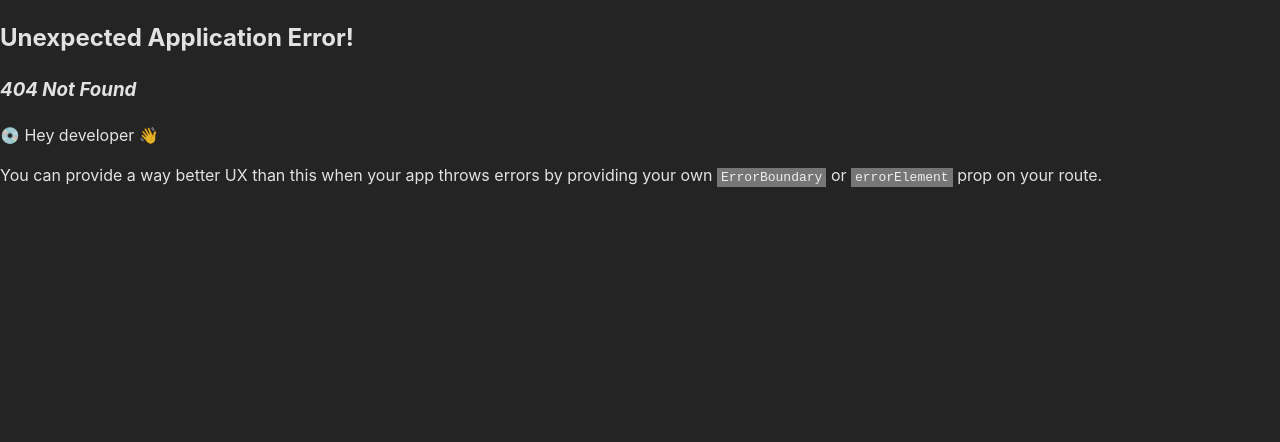
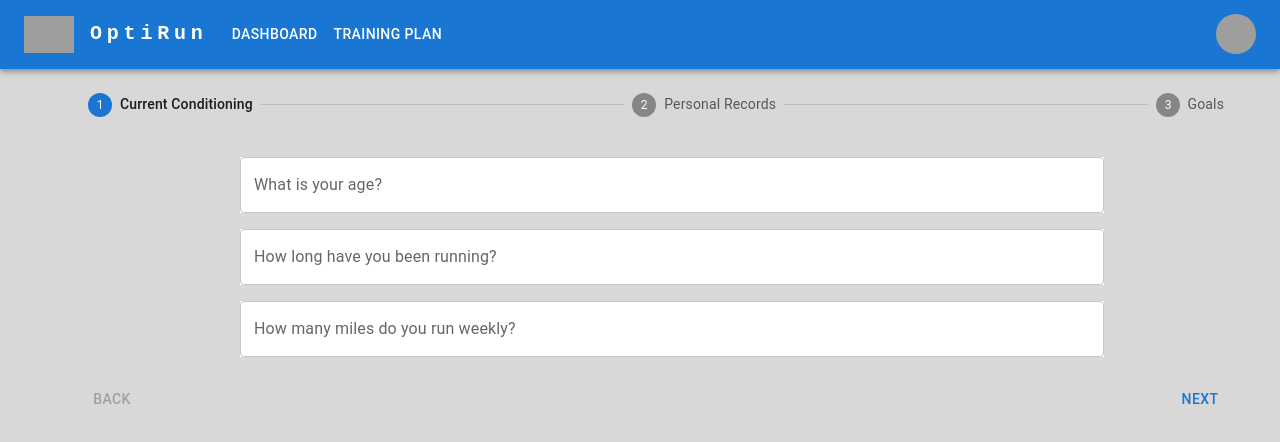
Before and after one commit to elizacohen5/running-coach, a React (Vite) app in the folder client/: page /new-plan in a window 1280 px wide. Before the commit this address had no page. Shown: the top 442 px of the page. Built offline with nearby package versions, Linux system fonts and the light colour scheme; grey boxes are pictures that could not be loaded.

Commit message:
added new run flow ui

```diff
--- /dev/null
+++ b/client/src/components/CreatePlan/CurrentConditioningForm.jsx
@@ -0,0 +1,24 @@
+import Box from "@mui/material/Box";
+import TextField from "@mui/material/TextField";
+
+function CurrentConditioningForm() {
+  return (
+    <Box
+      component="form"
+      sx={{ display: "flex", flexDirection: "column", justifyContent: "center", gap: 2, mt: 5 }}
+    >
+      <TextField
+        label="What is your age?"
+        sx={{ width: "75%", backgroundColor: "white", ml: 20 }}
+      />
+      <TextField
+        label="How long have you been running?"
+        sx={{ width: "75%", backgroundColor: "white", ml: 20 }} />
+      <TextField
+        label="How many miles do you run weekly?"
+        sx={{ width: "75%", backgroundColor: "white", ml: 20 }} />
+    </Box>
+  );
+}
+
+export default CurrentConditioningForm;
--- /dev/null
+++ b/client/src/components/CreatePlan/GoalsForm.jsx
@@ -0,0 +1,58 @@
+import Box from "@mui/material/Box";
+import TextField from "@mui/material/TextField";
+import Typography from "@mui/material/Typography";
+import Radio from "@mui/material/Radio";
+import RadioGroup from "@mui/material/RadioGroup";
+import Checkbox from "@mui/material/Checkbox";
+import FormControlLabel from "@mui/material/FormControlLabel";
+
+function GoalsForm() {
+  return (
+    <Box
+      component="form"
+      sx={{ display: "flex", flexDirection: "column", gap: 2, mt: 5 }}
+    >
+      <Typography fontWeight="bold" color="black">
+        Do you want to:
+      </Typography>
+      <RadioGroup>
+        <FormControlLabel
+          sx={{ color: "black" }}
+          value="Train for a race"
+          control={<Radio />}
+          label="Train for a race"
+        />
+        <FormControlLabel
+          sx={{ color: "black" }}
+          value="Build a base"
+          control={<Radio />}
+          label="Build a base"
+        />
+      </RadioGroup>
+      <TextField
+        label="How many miles would you like to run weekly?"
+        sx={{ width: "75%", backgroundColor: "white" }}
+      />
+      <TextField
+        label="How many times per week would you like to run?"
+        sx={{ width: "75%", backgroundColor: "white" }}
+      />
+      <FormControlLabel
+        sx={{ color: "black" }}
+        control={<Checkbox />}
+        label="Include weight training in plan"
+      />
+      <FormControlLabel
+        sx={{ color: "black" }}
+        control={<Checkbox />}
+        label="Include cross training in plan"
+      />
+      <TextField
+        label="If training for a race, when is the race?"
+        sx={{ width: "75%", backgroundColor: "white" }}
+      />
+    </Box>
+  );
+}
+
+export default GoalsForm;
--- /dev/null
+++ b/client/src/components/CreatePlan/NewPlan.jsx
@@ -0,0 +1,104 @@
+import * as React from 'react';
+import Box from '@mui/material/Box';
+import Stepper from '@mui/material/Stepper';
+import Step from '@mui/material/Step';
+import StepLabel from '@mui/material/StepLabel';
+import Button from '@mui/material/Button';
+import Typography from '@mui/material/Typography';
+import CurrentConditioningForm from './CurrentConditioningForm';
+import PersonalRecordsForm from './PersonalRecordsForm';
+import GoalsForm from './GoalsForm';
+
+const steps = ['Current Conditioning', 'Personal Records', 'Goals'];
+
+export default function NewPlan() {
+  const [activeStep, setActiveStep] = React.useState(0);
+  const [skipped, setSkipped] = React.useState(new Set());
+
+
+  const isStepSkipped = (step) => {
+    return skipped.has(step);
+  };
+
+  const handleNext = () => {
+    let newSkipped = skipped;
+    if (isStepSkipped(activeStep)) {
+      newSkipped = new Set(newSkipped.values());
+      newSkipped.delete(activeStep);
+    }
+
+    setActiveStep((prevActiveStep) => prevActiveStep + 1);
+    setSkipped(newSkipped);
+  };
+
+  const handleBack = () => {
+    setActiveStep((prevActiveStep) => prevActiveStep - 1);
+  };
+
+  const handleReset = () => {
+    setActiveStep(0);
+  };
+
+  const getStepContent = (step) => {
+    switch (step) {
+      case 0:
+        return <CurrentConditioningForm />;
+      case 1:
+        return <PersonalRecordsForm />;
+      case 2:
+        return <GoalsForm />;
+      default:
+        return 'Unknown step';
+    }
+  };
+
+  return (
+    <Box sx={{ width: "90%", mt: 3, ml: 10 }}>
+      <Stepper activeStep={activeStep}>
+        {steps.map((label, index) => {
+          const stepProps = {};
+          const labelProps = {};
+          if (isStepSkipped(index)) {
+            stepProps.completed = false;
+          }
+          return (
+            <Step key={label} {...stepProps}>
+              <StepLabel {...labelProps} sx={{ color: 'white' }}>{label}</StepLabel>
+            </Step>
+          );
+        })}
+      </Stepper>
+      {activeStep === steps.length ? (
+        <React.Fragment>
+          <Typography sx={{ mt: 2, mb: 1, color: 'white' }}>
+            All steps completed - you&apos;re finished
+          </Typography>
+          <Box sx={{ display: 'flex', flexDirection: 'row', pt: 2 }}>
+            <Box sx={{ flex: '1 1 auto' }} />
+            <Button onClick={handleReset}>Reset</Button>
+          </Box>
+        </React.Fragment>
+      ) : (
+        <React.Fragment>
+           <Box sx={{ mt: 2, mb: 1 }}>
+            {getStepContent(activeStep)}
+          </Box>
+          <Box sx={{ display: 'flex', flexDirection: 'row', pt: 2 }}>
+            <Button
+              color="inherit"
+              disabled={activeStep === 0}
+              onClick={handleBack}
+              sx={{ mr: 1, color: 'white' }}
+            >
+              Back
+            </Button>
+            <Box sx={{ flex: '1 1 auto' }} />
+            <Button onClick={handleNext}>
+              {activeStep === steps.length - 1 ? 'Finish' : 'Next'}
+            </Button>
+          </Box>
+        </React.Fragment>
+      )}
+    </Box>
+  );
+}
--- /dev/null
+++ b/client/src/components/CreatePlan/PersonalRecordsForm.jsx
@@ -0,0 +1,36 @@
+import Box from "@mui/material/Box";
+import TextField from "@mui/material/TextField";
+
+function PersonalRecordsForm() {
+  return (
+    <Box
+      component="form"
+      sx={{
+        mt: 5,
+        display: "flex",
+        flexDirection: "column",
+        justifyContent: "center",
+        gap: 2,
+      }}
+    >
+      <TextField
+        label="What is your 5k record?"
+        sx={{ width: "75%", backgroundColor: "white", ml: 20 }}
+      />
+      <TextField
+        label="What is your 10k record?"
+        sx={{ width: "75%", backgroundColor: "white", ml: 20 }}
+      />
+      <TextField
+        label="What is your half marathon record?"
+        sx={{ width: "75%", backgroundColor: "white", ml: 20 }}
+      />
+      <TextField
+        label="What is your marathon record?"
+        sx={{ width: "75%", backgroundColor: "white", ml: 20 }}
+      />
+    </Box>
+  );
+}
+
+export default PersonalRecordsForm;
--- a/client/src/components/Header.jsx
+++ b/client/src/components/Header.jsx
@@ -1,44 +1,49 @@
-import * as React from 'react';
-import AppBar from '@mui/material/AppBar';
-import Box from '@mui/material/Box';
-import Toolbar from '@mui/material/Toolbar';
-import IconButton from '@mui/material/IconButton';
-import Typography from '@mui/material/Typography';
-import Menu from '@mui/material/Menu';
-import MenuIcon from '@mui/icons-material/Menu';
-import Container from '@mui/material/Container';
-import Avatar from '@mui/material/Avatar';
-import Button from '@mui/material/Button';
-import Tooltip from '@mui/material/Tooltip';
-import MenuItem from '@mui/material/MenuItem';
+import * as React from "react";
+import { useNavigate } from "react-router-dom";
+import AppBar from "@mui/material/AppBar";
+import Box from "@mui/material/Box";
+import Toolbar from "@mui/material/Toolbar";
+import IconButton from "@mui/material/IconButton";
+import Typography from "@mui/material/Typography";
+import Menu from "@mui/material/Menu";
+import MenuIcon from "@mui/icons-material/Menu";
+import Container from "@mui/material/Container";
+import Avatar from "@mui/material/Avatar";
+import Button from "@mui/material/Button";
+import Tooltip from "@mui/material/Tooltip";
+import MenuItem from "@mui/material/MenuItem";
 
-const pages = ['Dashboard', 'Training Plan'];
-const settings = ['Profile', 'Account', 'Dashboard', 'Logout'];
 
 function Header() {
-  const [anchorElNav, setAnchorElNav] = React.useState(null);
   const [anchorElUser, setAnchorElUser] = React.useState(null);
+  const navigate = useNavigate();
 
-  const handleOpenNavMenu = (event) => {
-    setAnchorElNav(event.currentTarget);
-  };
+
   const handleOpenUserMenu = (event) => {
     setAnchorElUser(event.currentTarget);
-  };
-
-  const handleCloseNavMenu = () => {
-    setAnchorElNav(null);
   };
 
   const handleCloseUserMenu = () => {
     setAnchorElUser(null);
   };
 
+  const handleNewPlanClick = () => {
+    navigate("/new-plan");
+    handleCloseUserMenu();
+  };
+
+  const handleDashboardClick = () => {
+    navigate("/home")
+  }
+
   return (
     <AppBar position="static">
       <Container maxWidth="xl">
         <Toolbar disableGutters>
-          <img className='runner-logo' src='https://www.svgrepo.com/show/6247/sprint.svg'></img>
+          <img
+            className="runner-logo"
+            src="https://www.svgrepo.com/show/6247/sprint.svg"
+          ></img>
           <Typography
             variant="h6"
             noWrap
@@ -47,52 +52,27 @@ function Header() {
             sx={{
               mr: 2,
               ml: 2,
-              display: { xs: 'none', md: 'flex' },
-              fontFamily: 'monospace',
+              display: { xs: "none", md: "flex" },
+              fontFamily: "monospace",
               fontWeight: 700,
-              letterSpacing: '.3rem',
-              color: 'inherit',
-              textDecoration: 'none',
+              letterSpacing: ".3rem",
+              color: "inherit",
+              textDecoration: "none",
             }}
           >
             OptiRun
           </Typography>
 
-          <Box sx={{ flexGrow: 1, display: { xs: 'flex', md: 'none' } }}>
+          <Box sx={{ flexGrow: 1, display: { xs: "flex", md: "none" } }}>
             <IconButton
               size="large"
               aria-label="account of current user"
               aria-controls="menu-appbar"
               aria-haspopup="true"
-              onClick={handleOpenNavMenu}
               color="inherit"
             >
               <MenuIcon />
             </IconButton>
-            <Menu
-              id="menu-appbar"
-              anchorEl={anchorElNav}
-              anchorOrigin={{
-                vertical: 'bottom',
-                horizontal: 'left',
-              }}
-              keepMounted
-              transformOrigin={{
-                vertical: 'top',
-                horizontal: 'left',
-              }}
-              open={Boolean(anchorElNav)}
-              onClose={handleCloseNavMenu}
-              sx={{
-                display: { xs: 'block', md: 'none' },
-              }}
-            >
-              {pages.map((page) => (
-                <MenuItem key={page} onClick={handleCloseNavMenu}>
-                  <Typography textAlign="center">{page}</Typography>
-                </MenuItem>
-              ))}
-            </Menu>
           </Box>
           <Typography
             variant="h5"
@@ -101,27 +81,30 @@ function Header() {
             href="#app-bar-with-responsive-menu"
             sx={{
               mr: 2,
-              display: { xs: 'flex', md: 'none' },
+              display: { xs: "flex", md: "none" },
               flexGrow: 1,
-              fontFamily: 'monospace',
+              fontFamily: "monospace",
               fontWeight: 700,
-              letterSpacing: '.3rem',
-              color: 'inherit',
-              textDecoration: 'none',
+              letterSpacing: ".3rem",
+              color: "inherit",
+              textDecoration: "none",
             }}
           >
             LOGO
           </Typography>
-          <Box sx={{ flexGrow: 1, display: { xs: 'none', md: 'flex' } }}>
-            {pages.map((page) => (
-              <Button
-                key={page}
-                onClick={handleCloseNavMenu}
-                sx={{ my: 2, color: 'white', display: 'block' }}
-              >
-                {page}
-              </Button>
-            ))}
+          <Box sx={{ flexGrow: 1, display: { xs: "none", md: "flex" } }}>
+            <Button
+              onClick={handleDashboardClick}
+              sx={{ my: 2, color: "white", display: "block" }}
+            >
+              Dashboard
+            </Button>
+            <Button
+              // onClick={gonna want to nagivate to training plan}
+              sx={{ my: 2, color: "white", display: "block" }}
+            >
+              Training Plan
+            </Button>
           </Box>
 
           <Box sx={{ flexGrow: 0 }}>
@@ -131,26 +114,27 @@ function Header() {
               </IconButton>
             </Tooltip>
             <Menu
-              sx={{ mt: '45px' }}
+              sx={{ mt: "45px" }}
               id="menu-appbar"
               anchorEl={anchorElUser}
               anchorOrigin={{
-                vertical: 'top',
-                horizontal: 'right',
+                vertical: "top",
+                horizontal: "right",
               }}
               keepMounted
               transformOrigin={{
-                vertical: 'top',
-                horizontal: 'right',
+                vertical: "top",
+                horizontal: "right",
               }}
               open={Boolean(anchorElUser)}
               onClose={handleCloseUserMenu}
             >
-              {settings.map((setting) => (
-                <MenuItem key={setting} onClick={handleCloseUserMenu}>
-                  <Typography textAlign="center">{setting}</Typography>
-                </MenuItem>
-              ))}
+              <MenuItem onClick={handleNewPlanClick}>
+                <Typography textAlign="center">New Training Plan</Typography>
+              </MenuItem>
+              <MenuItem onClick={handleCloseUserMenu}>
+                <Typography textAlign="center"> Logout </Typography>
+              </MenuItem>
             </Menu>
           </Box>
         </Toolbar>
--- a/client/src/index.css
+++ b/client/src/index.css
@@ -5,7 +5,7 @@
 
   color-scheme: light dark;
   color: rgba(255, 255, 255, 0.87);
-  background-color: #242424;
+  background-color: #d8d8d8;
 
   font-synthesis: none;
   text-rendering: optimizeLegibility;
--- a/client/src/routes.jsx
+++ b/client/src/routes.jsx
@@ -2,6 +2,7 @@ import App from "./App"
 import Home from "./components/Home"
 import Login from "./components/Login"
 import Signup from "./components/Signup"
+import NewPlan from "./components/CreatePlan/NewPlan"
 import { Navigate } from "react-router-dom"
 
 
@@ -35,6 +36,10 @@ const routes = [
             {
                 path: "/login",
                 element: <Login />
+            },
+            {
+                path: "/new-plan",
+                element: <NewPlan />
             }
         ]
     }
```
